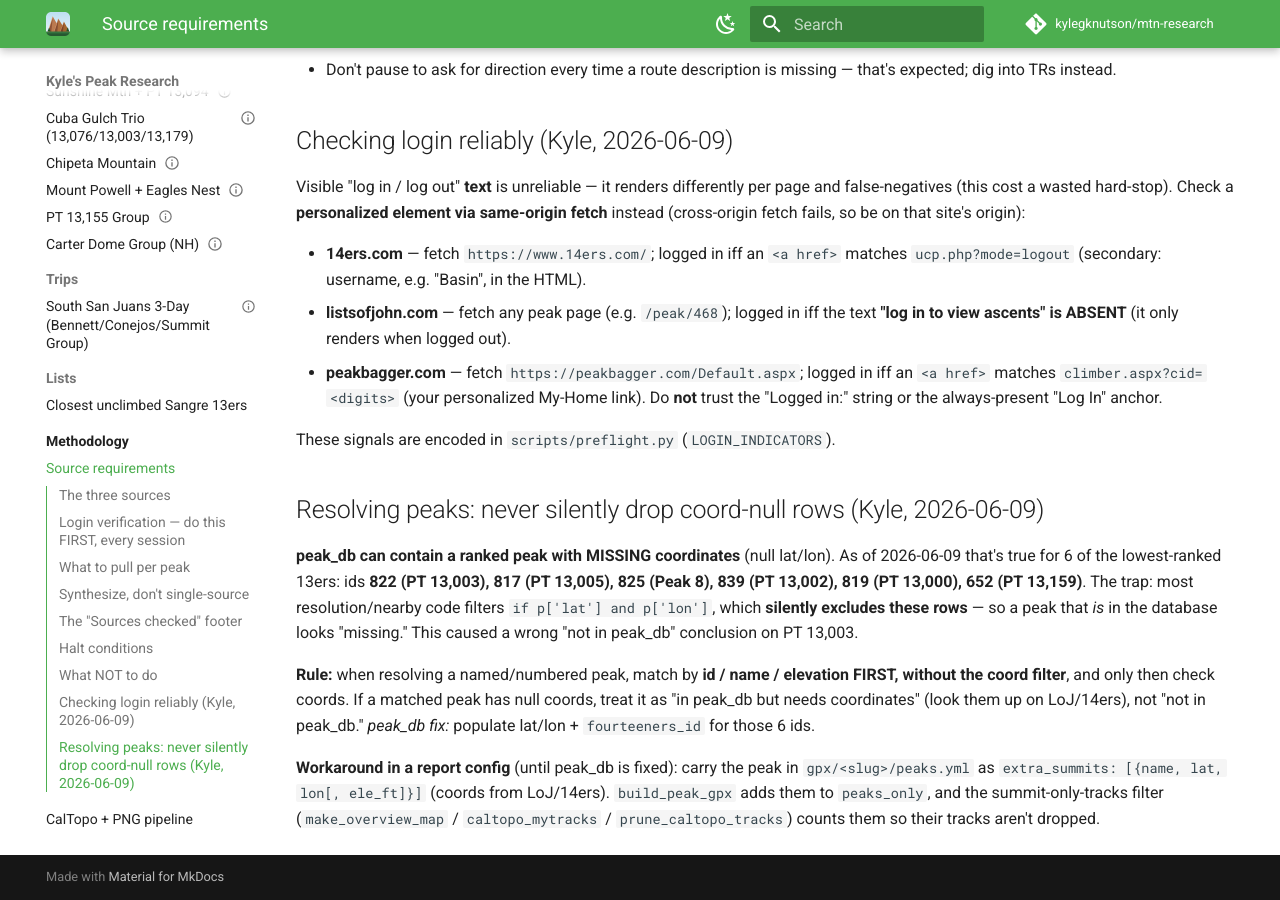
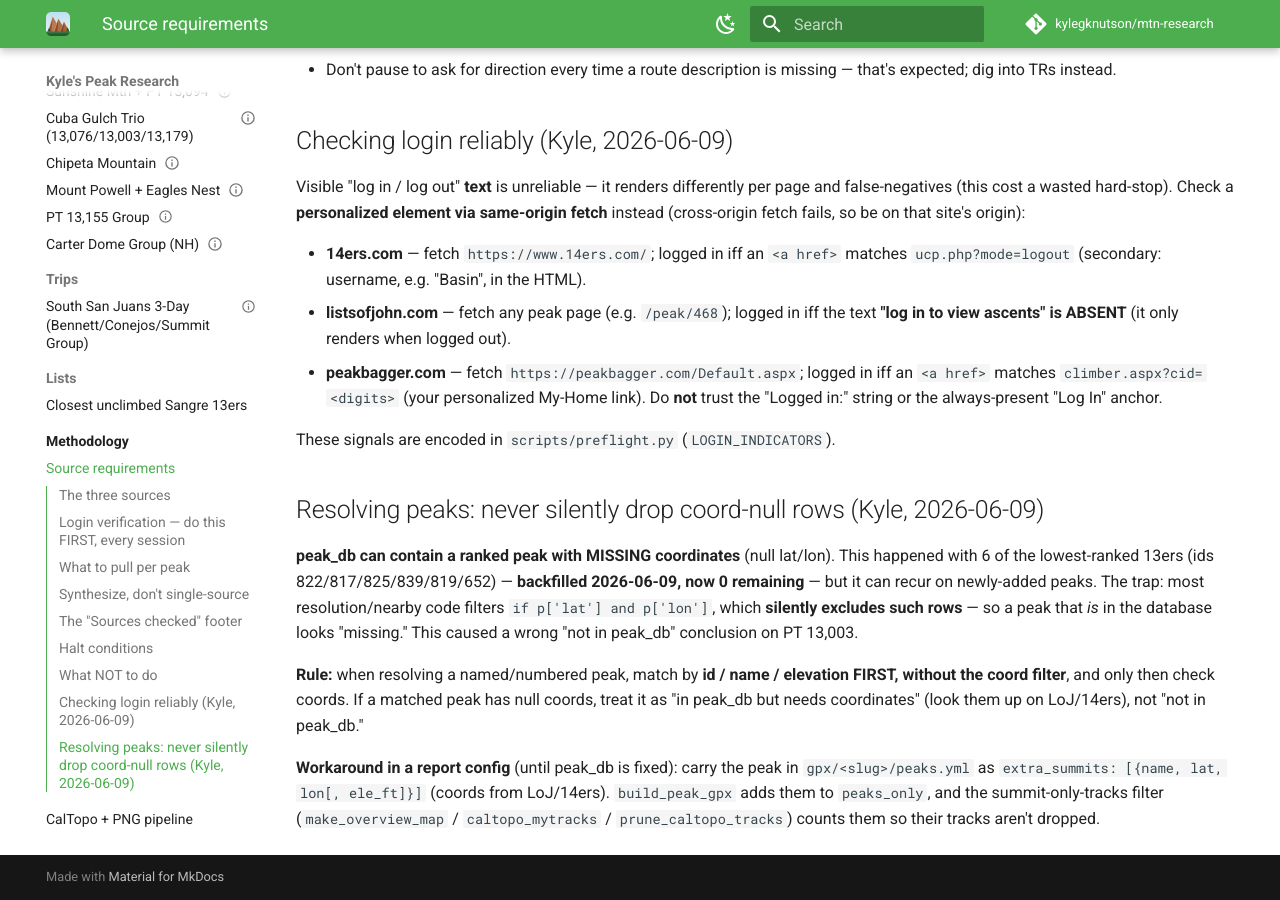
Before and after one commit to kylegknutson/mtn-research, an MkDocs documentation site: the page built from docs/methodology/source-requirements.md, in a window 1280 px wide and 900 px high, scrolled down 1863 px. Built offline with MkDocs 1.6.1 and Material for MkDocs 9.7.7, drawn with Linux system fonts in a browser that asks for light colours; comment, search, counter and statistics services are not loaded.

Commit message:
peak_db coords backfilled: PT 13,003 now a normal objective
Kyle populated lat/lon + fourteeners_id for the 6 coord-less ranked 13ers
(0 remaining). Cuba Gulch report: PT 13,003 (id 822) promoted from the
extra_summits workaround to a normal objective_id; dropped the stale
"coords missing / fix needed" notes. Methodology note marked resolved (the
resolve-without-coord-filter rule stays).

```diff
--- a/docs/methodology/source-requirements.md
+++ b/docs/methodology/source-requirements.md
@@ -60,8 +60,8 @@ These signals are encoded in `scripts/preflight.py` (`LOGIN_INDICATORS`).
 
 ## Resolving peaks: never silently drop coord-null rows (Kyle, 2026-06-09)
 
-**peak_db can contain a ranked peak with MISSING coordinates** (null lat/lon). As of 2026-06-09 that's true for 6 of the lowest-ranked 13ers: ids **822 (PT 13,003), 817 (PT 13,005), 825 (Peak 8), 839 (PT 13,002), 819 (PT 13,000), 652 (PT 13,159)**. The trap: most resolution/nearby code filters `if p['lat'] and p['lon']`, which **silently excludes these rows** — so a peak that *is* in the database looks "missing." This caused a wrong "not in peak_db" conclusion on PT 13,003.
+**peak_db can contain a ranked peak with MISSING coordinates** (null lat/lon). This happened with 6 of the lowest-ranked 13ers (ids 822/817/825/839/819/652) — **backfilled 2026-06-09, now 0 remaining** — but it can recur on newly-added peaks. The trap: most resolution/nearby code filters `if p['lat'] and p['lon']`, which **silently excludes such rows** — so a peak that *is* in the database looks "missing." This caused a wrong "not in peak_db" conclusion on PT 13,003.
 
-**Rule:** when resolving a named/numbered peak, match by **id / name / elevation FIRST, without the coord filter**, and only then check coords. If a matched peak has null coords, treat it as "in peak_db but needs coordinates" (look them up on LoJ/14ers), not "not in peak_db." *peak_db fix:* populate lat/lon + `fourteeners_id` for those 6 ids.
+**Rule:** when resolving a named/numbered peak, match by **id / name / elevation FIRST, without the coord filter**, and only then check coords. If a matched peak has null coords, treat it as "in peak_db but needs coordinates" (look them up on LoJ/14ers), not "not in peak_db."
 
 **Workaround in a report config** (until peak_db is fixed): carry the peak in `gpx/<slug>/peaks.yml` as `extra_summits: [{name, lat, lon[, ele_ft]}]` (coords from LoJ/14ers). `build_peak_gpx` adds them to `peaks_only`, and the summit-only-tracks filter (`make_overview_map` / `caltopo_mytracks` / `prune_caltopo_tracks`) counts them so their tracks aren't dropped.
```
Also changed, not shown: docs/peaks/cuba_gulch_trio.md (+4 -6 lines), 2 other files.
